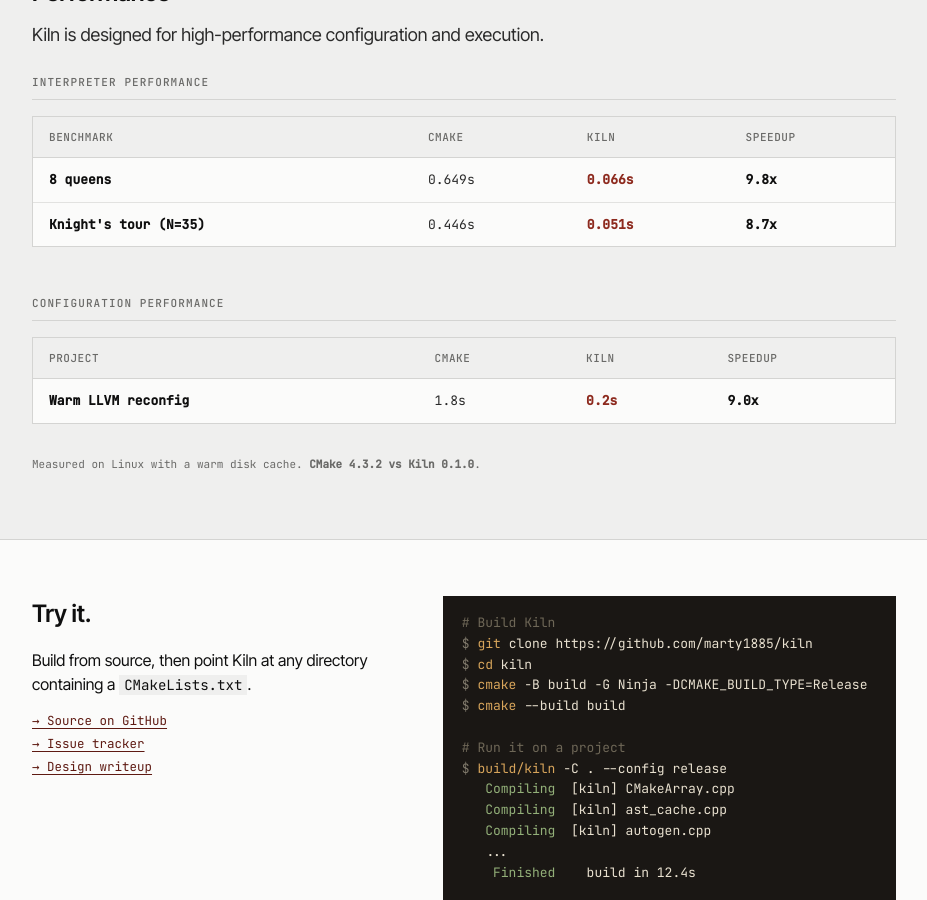
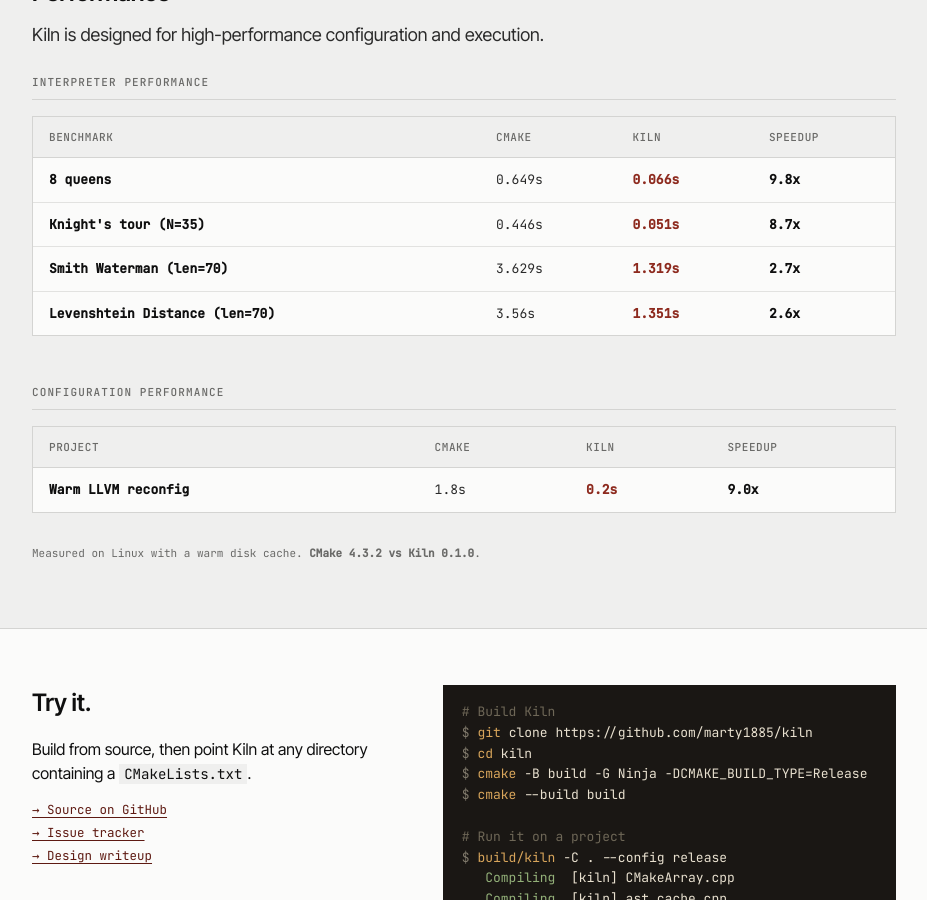
Before and after one commit to marty1885/kiln-website, a Jekyll site: the page built from index.html, in a window 1280 px wide and 900 px high, scrolled down 910 px. Shown: the whole window, without its empty margins (176-1103 px from the left). Built offline with Jekyll 4.4.1, drawn with Linux system fonts in a browser that asks for light colours.

Commit message:
add more benchmark

```diff
--- a/index.html
+++ b/index.html
@@ -95,6 +95,18 @@
                                 <td>0.446s</td>
                                 <td class="bold accent">0.051s</td>
                                 <td class="bold">8.7x</td>
+                            </tr>
+                            <tr>
+                                <td class="bold">Smith Waterman (len=70)</td>
+                                <td>3.629s</td>
+                                <td class="bold accent">1.319s</td>
+                                <td class="bold">2.7x</td>
+                            </tr>
+                            <tr>
+                                <td class="bold">Levenshtein Distance (len=70)</td>
+                                <td>3.56s</td>
+                                <td class="bold accent">1.351s</td>
+                                <td class="bold">2.6x</td>
                             </tr>
                         </tbody>
                     </table>
```
